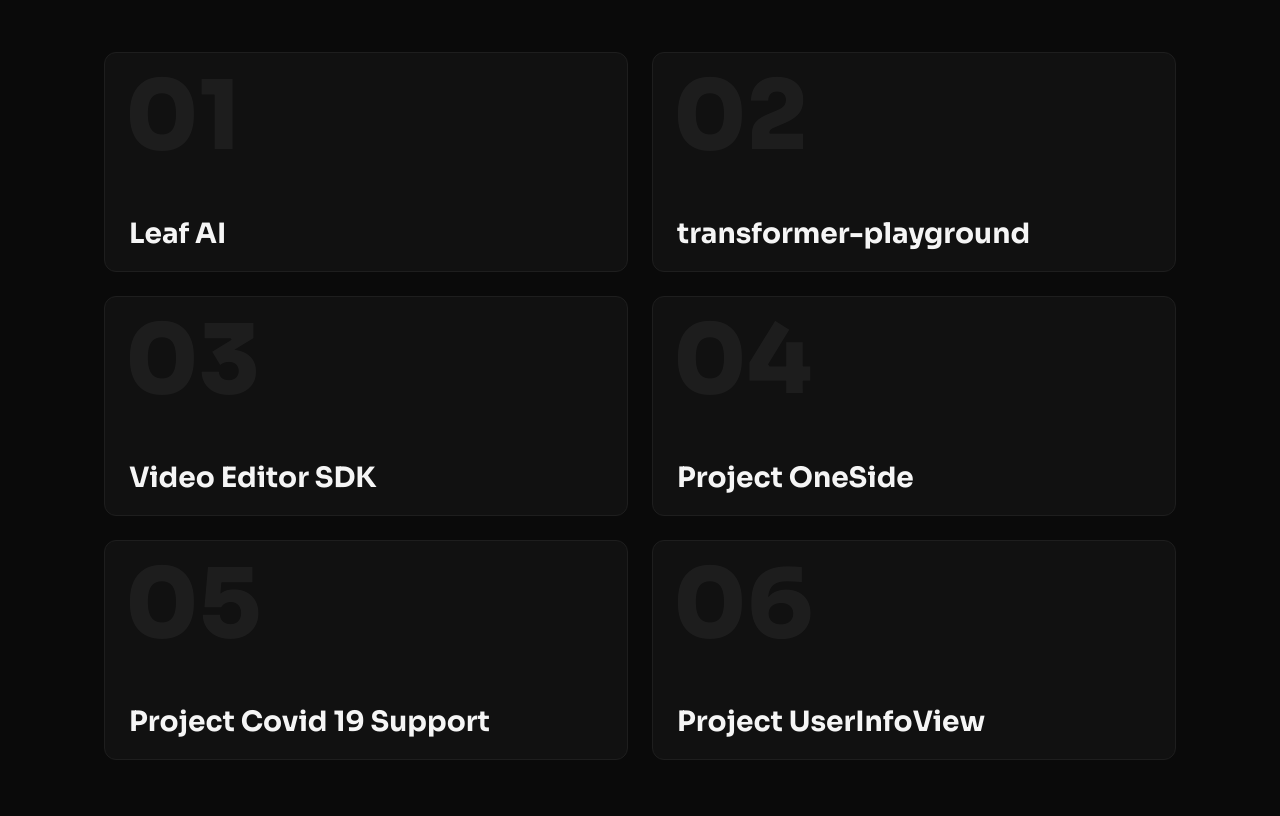
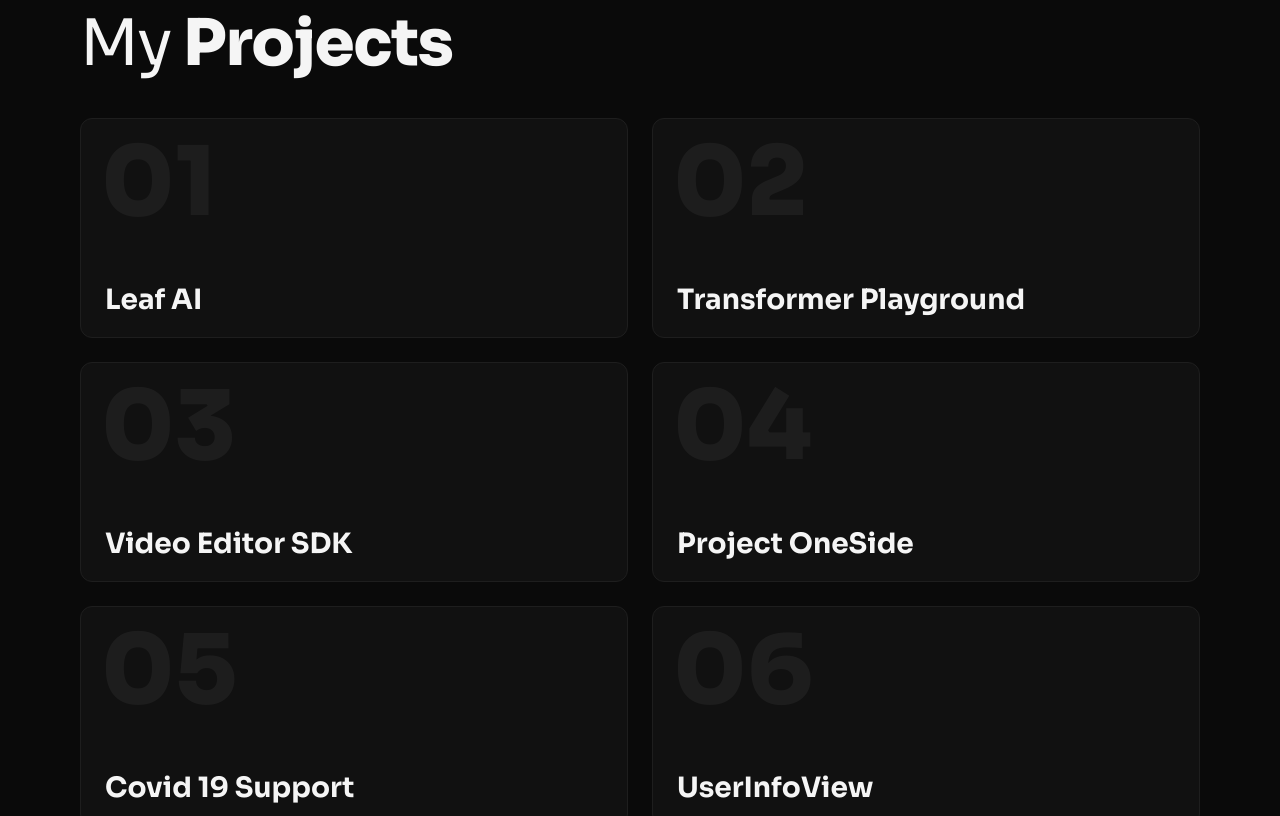
Before and after one commit to graphicstone/portfolio, a React (Vite) app: page / in a window 1280 px wide. Shown: the part 3676-4492 px from the top of the page. Built offline with nearby package versions, Linux system fonts and the light colour scheme; no server answers.

Commit message:
feat: projects section — SectionHeading, stagger grid, dark cards

```diff
--- a/src/layouts/landing-page/components/projects-section/ProjectsSection.jsx
+++ b/src/layouts/landing-page/components/projects-section/ProjectsSection.jsx
@@ -1,46 +1,29 @@
 import Box from '@mui/material/Box';
 import { projectsSectionStyles } from './ProjectsSectionStyles.js';
-import Typography from '@mui/material/Typography';
 import ProjectsCard from './ProjectsCard.jsx';
-import ProjectCovid from '../../../../assets/webp/project_covid.png?react';
-import ProjectOneSide from '../../../../assets/webp/project_one_side.png?react';
-import ProjectUserInfoView from '../../../../assets/webp/project_user_info_view.png?react';
 import { Grid } from '@mui/material';
+import SectionHeading from '../../../components/section-heading/SectionHeading.jsx';
 
 export default function ProjectsSection() {
   return (
     <Box id="projects" sx={projectsSectionStyles.projectsSection}>
-      <Box sx={{ display: 'flex', flexDirection: 'row', gap: '20px' }}>
-        <Typography variant="displayText_extra_bold" sx={{ color: 'colors.white' }}>
-          <span style={{ fontWeight: 400 }}>My</span> Projects
-        </Typography>
-      </Box>
-      <Box
-        id="experience-cards"
-        sx={{
-          width: '100%',
-          padding: '40px 24px',
-          display: 'flex',
-          flexDirection: 'column',
-          gap: '32px'
-        }}
-      >
-        <Grid container spacing={3}>
+      <SectionHeading label="Work" title="My" accent="Projects" />
+
+      <Box sx={{ width: '100%' }}>
+        <Grid container spacing={{ xs: 2, md: 3 }}>
           <Grid item xs={12} md={6}>
             <ProjectsCard
               index="01"
               name="Leaf AI"
               description="Universal LLM interface with Next.js + FastAPI, supporting OpenAI, Anthropic & Gemini, with real-time chat"
-              image={ProjectOneSide}
               link="https://github.com/graphicstone/project-leaf"
             />
           </Grid>
           <Grid item xs={12} md={6}>
             <ProjectsCard
               index="02"
-              name="transformer-playground"
+              name="Transformer Playground"
               description="Browser-based ML playground using Transformer.js for client-side AI, no server needed"
-              image={ProjectOneSide}
               link="https://github.com/graphicstone/transformer-js-playground"
             />
           </Grid>
@@ -48,37 +31,31 @@ export default function ProjectsSection() {
             <ProjectsCard
               index="03"
               name="Video Editor SDK"
-              description="React and TypeScript-based video editor SDK with real-time preview, timeline editing, and audio synchronisation."
-              image={ProjectOneSide}
+              description="React and TypeScript-based video editor SDK with real-time preview, timeline editing, and audio synchronisation"
               link="https://github.com/graphicstone/video-editor"
             />
           </Grid>
-
-          {/* Keep older projects below */}
           <Grid item xs={12} md={6}>
             <ProjectsCard
               index="04"
               name="Project OneSide"
-              description="OneSide is a unique mathematical puzzle game written in Kotlin where you have to swap rows and columns up and down to match the grid generated on a 3 x 3 board."
-              image={ProjectOneSide}
+              description="Unique mathematical puzzle game in Kotlin where you swap rows and columns to match a 3×3 grid."
               link="https://github.com/graphicstone/OneSide"
             />
           </Grid>
           <Grid item xs={12} md={6}>
             <ProjectsCard
               index="05"
-              name="Project Covid 19 Support"
-              description="Coivd-19 Support is an android application written in Java in which one can see real time statistical and graphical data regarding the Covid-19 pandemic."
-              image={ProjectCovid}
+              name="Covid 19 Support"
+              description="Android app showing real-time statistical and graphical data for the Covid-19 pandemic."
               link="https://github.com/graphicstone/Covid-19-Support"
             />
           </Grid>
           <Grid item xs={12} md={6}>
             <ProjectsCard
               index="06"
-              name="Project UserInfoView"
-              description="A UserInfoView for android to easily create a UserViewCard with title, subtitle, tag and image in it. You can easily customize the view through xml attributes that are present there."
-              image={ProjectUserInfoView}
+              name="UserInfoView"
+              description="Android library to create a UserViewCard with title, subtitle, tag and image, customisable via XML attributes."
               link="https://github.com/graphicstone/UserInfoView"
             />
           </Grid>
--- a/src/layouts/landing-page/components/projects-section/ProjectsSectionStyles.js
+++ b/src/layouts/landing-page/components/projects-section/ProjectsSectionStyles.js
@@ -1,12 +1,10 @@
 export const projectsSectionStyles = {
   projectsSection: {
     width: '100%',
-    padding: { xs: '40px 16px', md: '60px 80px' },
+    padding: { xs: '80px 16px', md: '120px 80px' },
     display: 'flex',
     flexDirection: 'column',
-    alignItems: 'center',
-    backgroundColor: 'colors.black',
-    gap: '20px',
-    scrollMarginTop: { xs: '72px', md: '84px' }
-  }
+    gap: '40px',
+    scrollMarginTop: '64px',
+  },
 };
```
